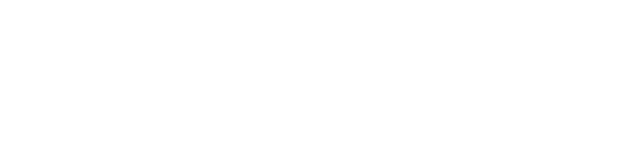
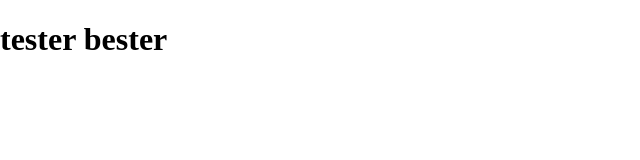
Before and after one commit to camhor06/tester, a plain HTML site: page index.html in a window 1280 px wide. Shown: the whole page, without its empty margins (0-640 px from the left). Drawn offline with Linux system fonts and the light colour scheme.

Commit message:
tester bester

```diff
--- a/index.html
+++ b/index.html
@@ -9,9 +9,7 @@
   <link rel="stylesheet" href="tester.css">
 </head>
 <body>
-
-
-
+ <h1>tester bester</h1>
   <script src="tester.js"></script>
 </body>
 </html>
```
